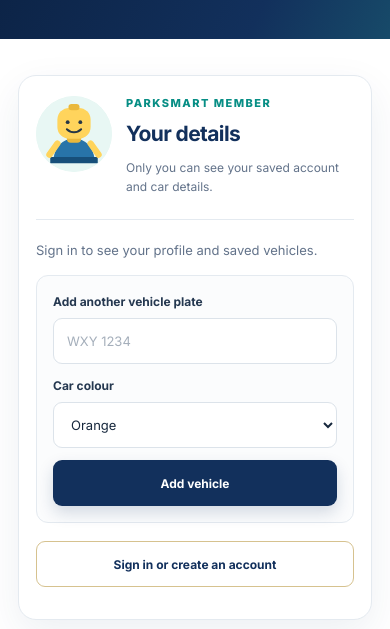
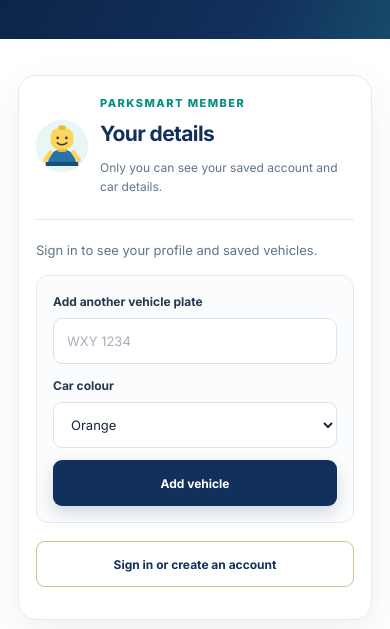
Before and after one commit to ahmeds32808/apu_parksmart, a plain HTML site: page profile.html in a window 390 px wide. Shown: the part 215-844 px from the top of the page. Drawn offline with nearby package versions, Linux system fonts and the light colour scheme.

Commit message:
Reduce profile avatar size

```diff
--- a/style.css
+++ b/style.css
@@ -463,8 +463,8 @@
 .profile-card h3:not(:first-child) { margin-top: 20px; }
 .profile-page-content { max-width: 900px; }
 .profile-page-card { padding: clamp(22px, 4vw, 38px); border: 1px solid var(--line); border-radius: 18px; background: var(--white); box-shadow: var(--shadow); }
-.profile-page-heading { display:flex; align-items:center; gap:20px; padding-bottom:23px; border-bottom:1px solid var(--line); }
-.profile-page-avatar { width:96px; height:96px; flex:0 0 96px; border-radius:50%; background:#e7f6f2; }
+.profile-page-heading { display:flex; align-items:center; gap:16px; padding-bottom:23px; border-bottom:1px solid var(--line); }
+.profile-page-avatar { width:64px; height:64px; flex:0 0 64px; border-radius:50%; background:#e7f6f2; }
 .profile-page-heading .eyebrow { margin:0 0 6px; }
 .profile-page-heading h2 { margin:0; color:var(--navy); font-size:25px; letter-spacing:-.6px; }
 .profile-page-intro { margin:7px 0 0; color:var(--muted); font-size:13px; }
@@ -511,8 +511,8 @@
 @media (max-width: 680px) {
   .profile-section { margin-top: 38px; }
   .profile-page-card { padding:20px 17px; }
-  .profile-page-heading { align-items:flex-start; gap:14px; }
-  .profile-page-avatar { width:76px; height:76px; flex-basis:76px; }
+  .profile-page-heading { align-items:center; gap:12px; }
+  .profile-page-avatar { width:52px; height:52px; flex-basis:52px; }
   .profile-page-heading h2 { font-size:21px; }
   .profile-page-intro { font-size:12px; }
   .profile-page-actions { flex-direction:column; }
```
